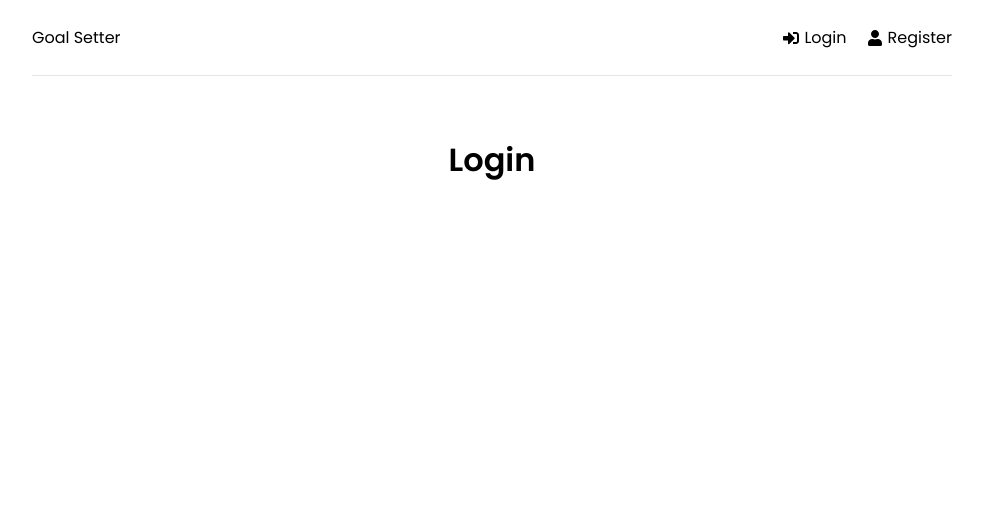
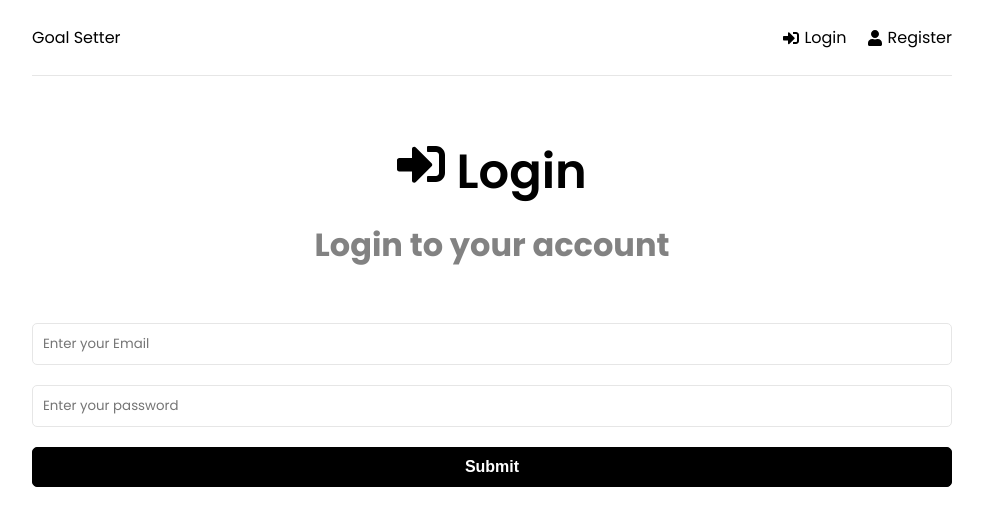
Before and after one commit to wbenarto/mern-pnl, a React (Create React App) app in the folder frontend/: page /login in a window 1280 px wide. Shown: the top 526 px of the page, without its empty margins (148-1131 px from the left). Built offline with nearby package versions, Linux system fonts and the light colour scheme.

Commit message:
login page

```diff
--- a/frontend/src/pages/Login.jsx
+++ b/frontend/src/pages/Login.jsx
@@ -1,8 +1,54 @@
+import { useState, useEffect } from 'react'
+import { FaSign, FaSignInAlt } from 'react-icons/fa'
+
 function Login() {
+    const [formData, setFormData] = useState({
+        name: '',
+        email: '',
+        password: '',
+
+    })
+
+    const { email, password, } = formData
+
+    const onChange = (e) => {
+        setFormData((prevState) => ({
+            ...prevState,
+            [e.target.name]: e.target.value
+        }))
+    }
+
+    const onSubmit = (e) => {
+        e.preventDefault()
+    }
+
     return (
-        <div>
-            <h1>Login</h1>
-        </div>
+        <>
+            <section className='heading'>
+                <h1>
+                    <FaSignInAlt /> Login
+                </h1>
+                <p>Login to your account</p>
+            </section>
+
+            <section>
+                <form onSubmit={onSubmit}>
+
+                    <div className='form-group'>
+                        <input type='text' className='form-control' id='email' name='email'
+                            value={email} placeholder='Enter your Email' onChange={onChange} />
+                    </div>
+                    <div className='form-group'>
+                        <input type='password' className='form-control' id='password' name='password'
+                            value={password} placeholder='Enter your password' onChange={onChange} />
+                    </div>
+
+                    <div className='form-group'>
+                        <button type='submit' className='btn btn-block'>Submit</button>
+                    </div>
+                </form>
+            </section>
+        </>
     )
 }
 
```
